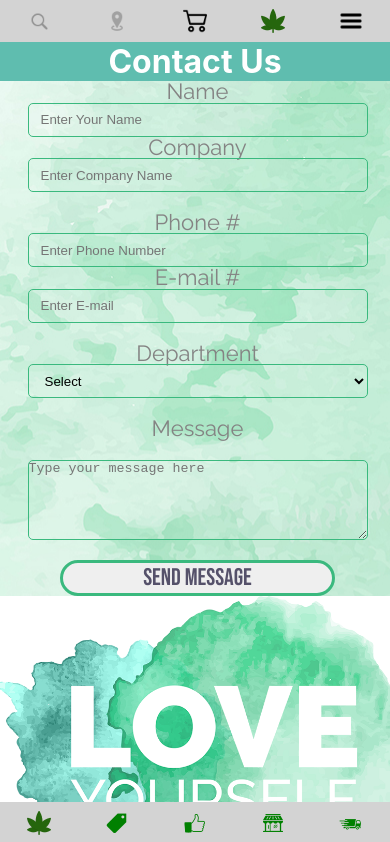
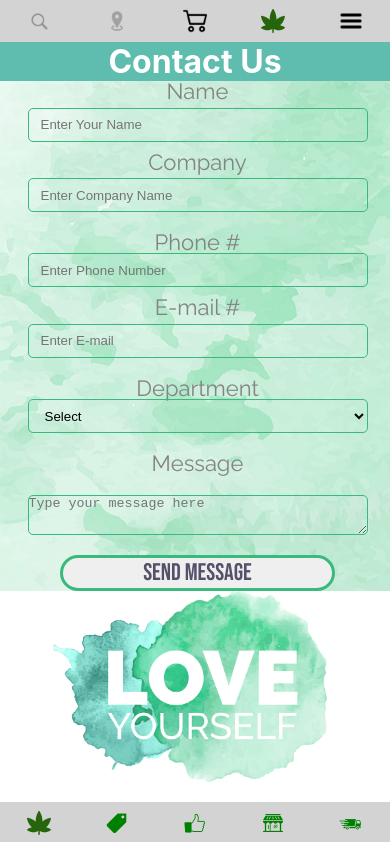
Before and after one commit to ranagoharayoub/Joint-Plug, a React (Create React App) app: page /contactus in a window 390 px wide. Shown: the top 842 px of the page. Built offline with nearby package versions, Linux system fonts and the light colour scheme.

Commit message:
Completed

```diff
--- a/src/Components/Footer.css
+++ b/src/Components/Footer.css
@@ -1,4 +1,4 @@
-.footer-cont{
+.footer-cont {
   height: 577px;
   width: auto;
   /* background-color: blueviolet; */
@@ -6,16 +6,16 @@
   overflow-x: hidden;
 }
 
-.left-footer{
+.left-footer {
   height: 100%;
   width: 50%;
-    background-image: url('../Images/love-yourself.png');
+  background-image: url("../Images/love-yourself.png");
   background-position: center;
   background-repeat: no-repeat;
   background-size: contain;
 }
 
-.right-footer{
+.right-footer {
   height: 100%;
   width: 45%;
   /* background-color: aquamarine; */
@@ -24,7 +24,7 @@
   align-items: center;
 }
 
-.footer-flex{
+.footer-flex {
   display: flex;
   height: 70%;
   width: 100%;
@@ -33,35 +33,33 @@
   /* background-color: lightgreen; */
 }
 
-.about-col{
+.about-col {
   width: 30%;
   height: 80%;
   /* background-color: yellowgreen; */
 }
 
-.about-col>p{
-    font-family: 'Raleway', sans-serif;
+.about-col > p {
+  font-family: "Raleway", sans-serif;
   font-size: 21px;
   line-height: 30px;
   margin: 20px 0px;
 }
 
-
-.user-col{
+.user-col {
   width: 30%;
   height: 80%;
   /* background-color: lightcoral; */
 }
 
-.user-col>p{
-    font-family: 'Raleway', sans-serif;
+.user-col > p {
+  font-family: "Raleway", sans-serif;
   font-size: 21px;
   line-height: 30px;
   margin: 20px 0px;
 }
 
-.social-contact{
-
+.social-contact {
   height: 10%;
   width: 50%;
   /* background-color: lightcoral; */
@@ -70,7 +68,7 @@
   justify-content: space-around;
 }
 
-.address{
+.address {
   flex: 1;
   height: 100%;
   width: 100%;
@@ -78,26 +76,30 @@
   display: flex;
   align-items: center;
   justify-content: center;
-    font-family: 'Bebas Neue', cursive;
+  font-family: "Bebas Neue", cursive;
   font-size: 24px;
   line-height: 20px;
   color: #55516a;
 }
 @media only screen and (max-width: 768px) {
-    .footer-cont{
+  .footer-cont {
     flex-direction: column;
     align-items: center;
     overflow: hidden;
   }
-    .left-footer, .right-footer{
+  .left-footer,
+  .right-footer {
     width: 100%;
-        padding: 20px;
-        min-height: 100px;
+    /* padding: 20px;
+        min-height: 100px; */
+    margin-left: -10px;
   }
-    .footer-flex{
+  .footer-flex {
     height: auto;
+    justify-content: space-evenly;
+    margin-left: 90px;
   }
-    .social-contact{
+  .social-contact {
     margin-top: 20px;
     margin-bottom: 20px;
     padding: 20px;
--- a/src/Components/Footer.js
+++ b/src/Components/Footer.js
@@ -5,18 +5,17 @@ function Footer() {
     return (
         <div className='footer-cont' id='footer'>
             <div className='left-footer'>
-
             </div>
             <div className='right-footer'>
                 <div className='footer-flex'>
                     <div className='about-col'>
-                        <p style={{fontFamily:'Bebas Neue', fontSize:'31px', fontWeight:'500', lineHeight: '34px', margin:'50px 0px'}}>COMPANY</p>
+                        <p style={{fontFamily:'Bebas Neue', fontSize:'31px', fontWeight:'500', lineHeight: '34px', margin:'0px 0px'}}>COMPANY</p>
                         <p>Blog</p>
                         <p>Our Menu</p>
                         <p>Contact Us</p>
                     </div>
                     <div className='user-col'>
-                        <p style={{fontFamily:'Bebas Neue', fontSize:'31px', fontWeight:'500', lineHeight: '34px', margin:'50px 0px'}}>USERS</p>
+                        <p style={{fontFamily:'Bebas Neue', fontSize:'31px', fontWeight:'500', lineHeight: '34px', margin:'0px 0px'}}>USERS</p>
                         <p>Login</p>
                         <p>Register</p>
                         <p>Add Your Business</p>
--- a/src/Pages/ContactUs.css
+++ b/src/Pages/ContactUs.css
@@ -12,20 +12,19 @@
   display: flex;
   justify-content: center;
   align-items: center;
-  background-color: #5FBDAF;
+  background-color: #5fbdaf;
   color: white;
-
 }
 
-.cu-bg{
+.cu-bg {
   width: 100%;
   height: 100vh;
-  background-image: url('../Images/client-bg.jpg');
+  background-image: url("../Images/client-bg.jpg");
   display: flex;
   justify-content: center;
 }
 
-.main-div1  .contactus{
+.main-div1 .contactus {
   height: 90%;
   /* width: 60%; */
   /* background-color: lightcoral; */
@@ -39,20 +38,19 @@
   font-weight: 15px;
   line-height: 21.42px;
   color: #848383;
+  margin-bottom: 5px;
 
   font-size: 22px;
-
 }
 .main-div1 .namebox5- {
   box-sizing: border-box;
   width: 340px;
   height: 34px;
   border-radius: 5px;
-  border: solid #3AB97E 1px;
+  border: solid #3ab97e 1px;
   padding: 6px 12px 6px 12px;
   /* margin-bottom: 15px; */
   background-color: transparent;
-
 }
 .main-div1 .company5 {
   font-family: "Raleway", sans-serif;
@@ -60,17 +58,18 @@
   line-height: 21.42px;
   color: #848383;
   font-size: 22px;
+  margin-bottom: 5px;
+  margin-top: 10px;
 }
 .main-div1 .companybox5 {
   box-sizing: border-box;
   width: 340px;
   height: 34px;
   border-radius: 5px;
-  border: solid #3AB97E 1px;
+  border: solid #3ab97e 1px;
   padding: 6px 12px 6px 12px;
   /* margin-bottom: 15px; */
   background-color: transparent;
-
 }
 .main-div1 .email5 {
   font-family: "Raleway", sans-serif;
@@ -78,17 +77,18 @@
   line-height: 21.42px;
   color: #848383;
   font-size: 22px;
+  margin-bottom: 5px;
+  margin-top: 10px;
 }
 .main-div1 .emailbox5 {
   box-sizing: border-box;
   width: 340px;
   height: 34px;
   border-radius: 5px;
-  border: solid #3AB97E 1px;
+  border: solid #3ab97e 1px;
   padding: 6px 12px 6px 12px;
   /* margin-bottom: 15px; */
   background-color: transparent;
-
 }
 .main-div1 .phonenumber5 {
   font-family: "Raleway", sans-serif;
@@ -102,11 +102,10 @@
   width: 340px;
   height: 34px;
   border-radius: 5px;
-  border: solid #3AB97E 1px;
+  border: solid #3ab97e 1px;
   padding: 6px 12px 6px 12px;
   /* margin-bottom: 15px; */
   background-color: transparent;
-
 }
 .main-div1 .department {
   font-family: "Raleway", sans-serif;
@@ -120,11 +119,10 @@
   width: 340px;
   height: 34px;
   border-radius: 5px;
-  border: solid #3AB97E 1px;
+  border: solid #3ab97e 1px;
   padding: 6px 12px 6px 12px;
   /* margin-bottom: 15px; */
   background-color: transparent;
-
 }
 .main-div1 .message {
   font-family: "Raleway", sans-serif;
@@ -136,9 +134,9 @@
 .main-div1 .messagebox {
   box-sizing: border-box;
   width: 340px;
-  height: 80px;
+  height: 40px;
   border-radius: 5px;
-  border: solid #3AB97E 1px;
+  border: solid #3ab97e 1px;
   /* padding: 6px 12px 6px 12px; */
   /* margin-bottom: 15px; */
   background-color: transparent;
@@ -146,9 +144,9 @@
 .main-div1 .register-btn {
   box-sizing: border-box;
   padding: 5px 80px;
-  border: 3px solid  #3AB97E;
+  border: 3px solid #3ab97e;
   border-radius: 20px;
-  font-family: 'Bebas Neue', cursive;
+  font-family: "Bebas Neue", cursive;
   font-size: 24px;
   line-height: 20px;
   color: #55516a;
@@ -156,19 +154,36 @@
   cursor: pointer;
 }
 .main-div1 .register-btn:hover {
-  background-color: #3AB97E;
+  background-color: #3ab97e;
 }
 
-
-@media only screen and (max-width: 500px){
-  .cu-bg{
+@media only screen and (max-width: 500px) {
+  .cu-bg {
     height: max-content;
     overflow-x: hidden;
   }
 
-  .main-div1  .contactus{
+  .main-div1 .contactus {
     background-image: none;
     justify-content: flex-start;
     /* overflow-y: visible; */
   }
+  /* .name5-{
+    display: none;
+  }
+  .company5{
+    display: none;
+  }
+  .phonenumber5{
+    display: none;
+  }
+  .email5{
+    display: none;
+  }
+  .department{
+    display: none;
+  }
+  .message{
+    display: none;
+  } */
 }
```
Also changed, not shown: 1 other file (tests, documents, lock files or other folders). Lines whose indentation alone changed are shown as unchanged.
